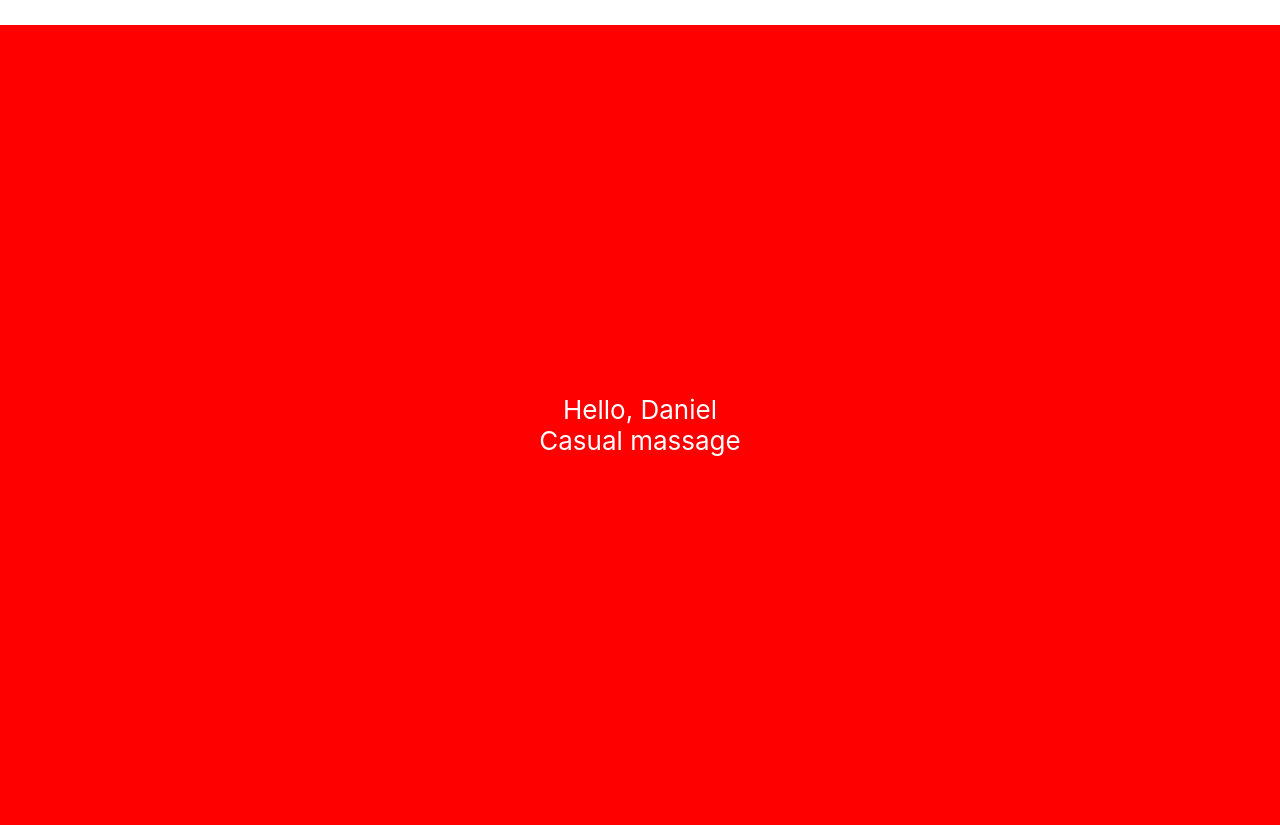
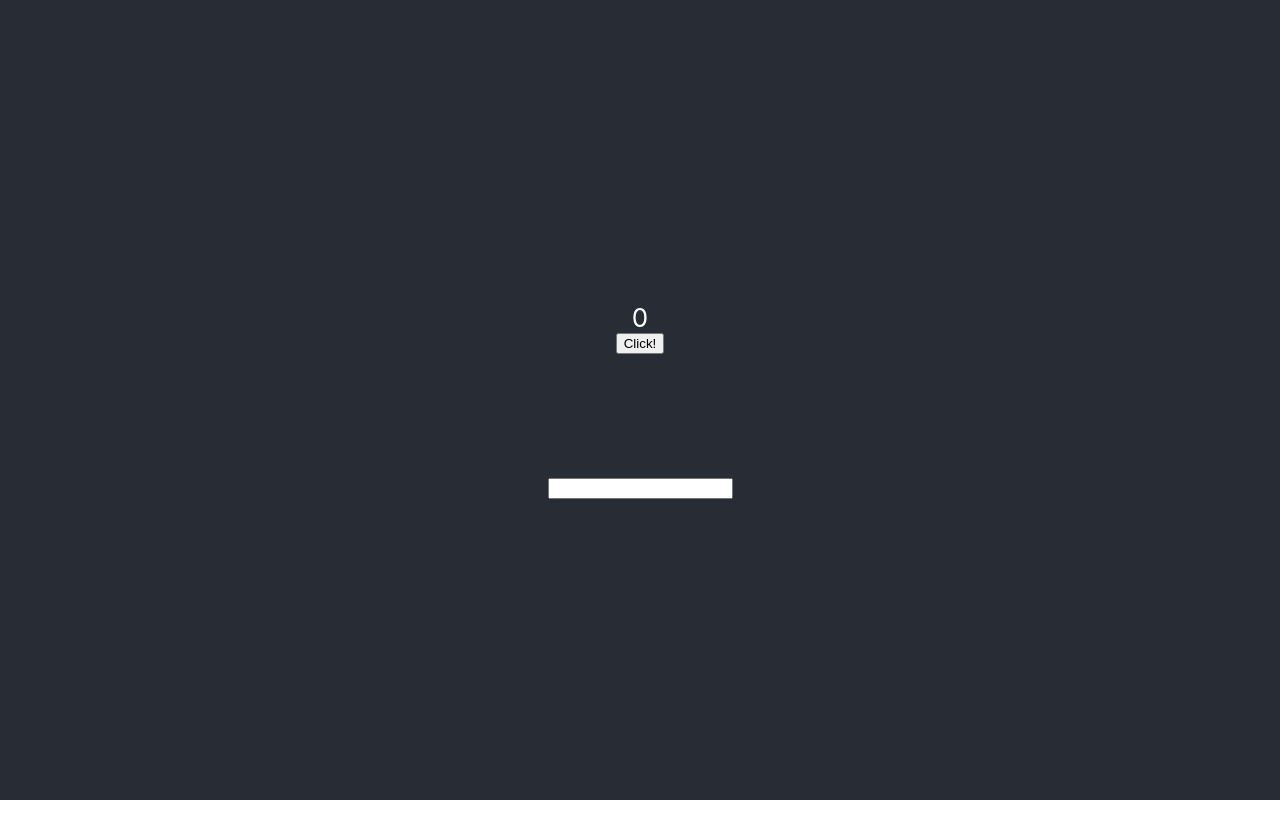
Before and after one commit to DaniilKuzmin/react-education, a React (Create React App) app: page / in a window 1280 px wide. After the commit the page ends 800 px from the top, so only its background shows below. Built offline with nearby package versions, Linux system fonts and the light colour scheme.

Commit message:
start lesson 2 hw

```diff
--- a/src/App.js
+++ b/src/App.js
@@ -1,22 +1,82 @@
 import './App.css';
-import Message from './Message';
+//import React from "react";
+import {useState} from "react";
 
-const message = 'Casual massage';
+    // Классовый компонент
 
-function getRandomInt(max) {
-  return Math.floor(Math.random() * max);
-}
+// class App extends React.Component {
+//   state = {
+//     count: 0
+//   };
+
+//   handleClick = () => {
+//     const { count } = this.state;
+//     this.setState({ count: count + 1 });
+//   }
+
+//   render() {
+//     return (
+//         <div className="App">
+//           <span className="counter">{this.state.count}</span>
+//           <button className="counter-button" onClick={this.handleClick}>Click!</button>
+//         </div>
+//       )
+//   }
+// }
+
+      //Функциональный компонент
 
 function App(props) {
   // Между function и return можно писать JavaScript
 
-const showRed = getRandomInt(2);
+  // useEffect импортируется из 'react'
+
+// useEffect( () => {}, [] ) // () => {}, [] // cb + [], где массив это зависимости
+// (отслеживаем ли мы изменения) или нет (при неуказанном массиве, отслеживает все изменения)
+// чтобы отработал unmount, надо использовать return
+
+// useCallback(async () => {}, []) // сохраняет ссылку на функцию, а не саму функцию, обновляется
+// только по изменению [] каких то deps'ов
+
+// useMemo( () ={}, [] ) // сохраняет результаты
+
+//<React.Fragment> // используется вместо обобщающего <div> (нужен itput React) чтобы можно было
+// вернуть несколько div'вов одним return
+
+const [count, setCount] = useState(0); // 0, () => {} hookState - Значение + изменение значения.
+const [value, setValue] = useState('');
+                                       // Ассинхронная функция.
+  // Такая ↑ запись заменяет такую ↓
+
+  // const countState = useState();
+  // const count = countState[0]
+  // const setCount = countState[1]
+
+const handleClick = () => {
+  //setCount(count + 1); // Синхронный код
+  setCount((prevCount) => prevCount + 1) // cb
+}
+
+    // Синтетическое событие
+
+const handleChange = (event) => {
+  setValue(event.target.value);
+}
 
   return (
-    <div className="App" style={{ paddingTop: '25px'}}>
-      <header className={`App-header ${showRed ? 'backgroundRed' : 'backgroundBlue'}`}>
-          Hello, {props.name}
-          <Message messageForMe={message}/>
+    <div className="App">
+      <header className="App-header">
+        <span className="counter">{count}</span>
+        <button className="counter-button" onClick={handleClick}>Click!</button>
+        <br/>
+        <br/>
+        <br/>
+        <br/>
+        <input
+          type="text"
+          value={value}
+          onChange={handleChange}
+        />
       </header>
     </div>
   );
```
Also changed, not shown: 1 other file (tests, documents, lock files or other folders).
